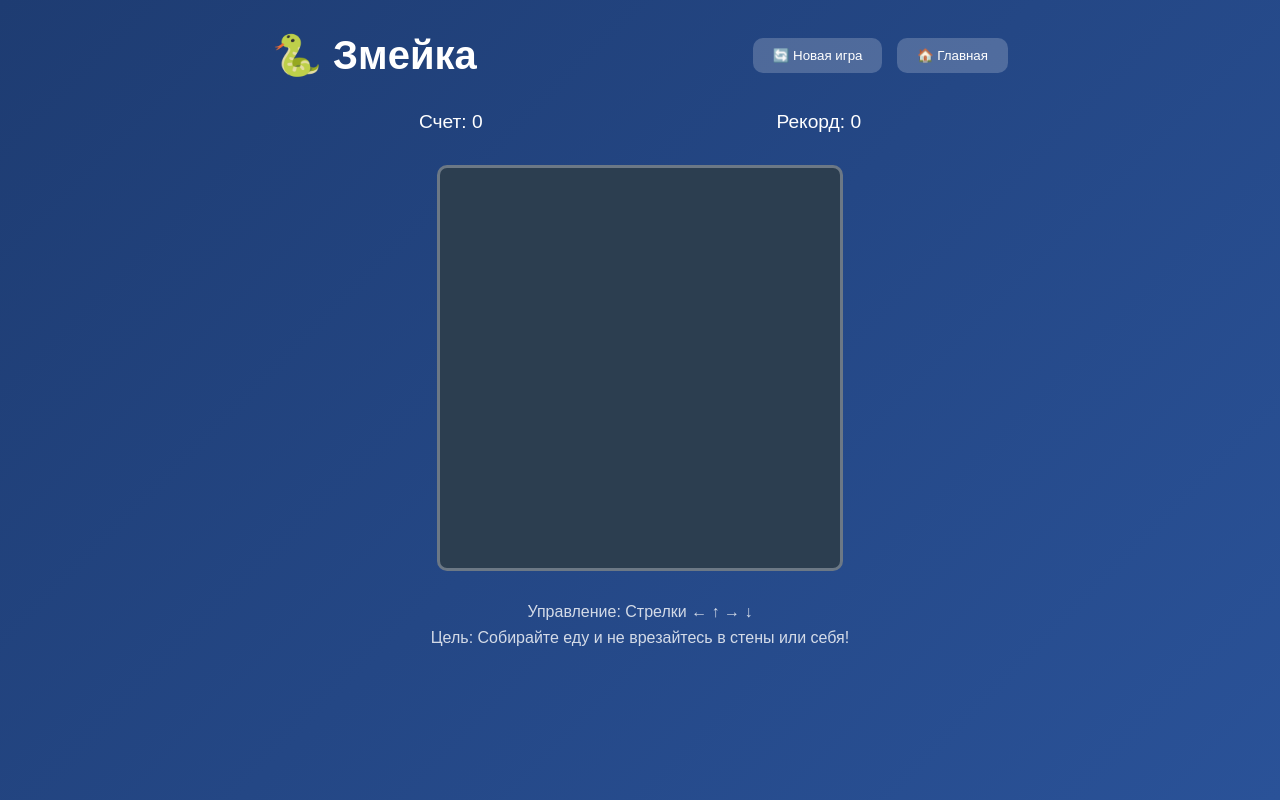
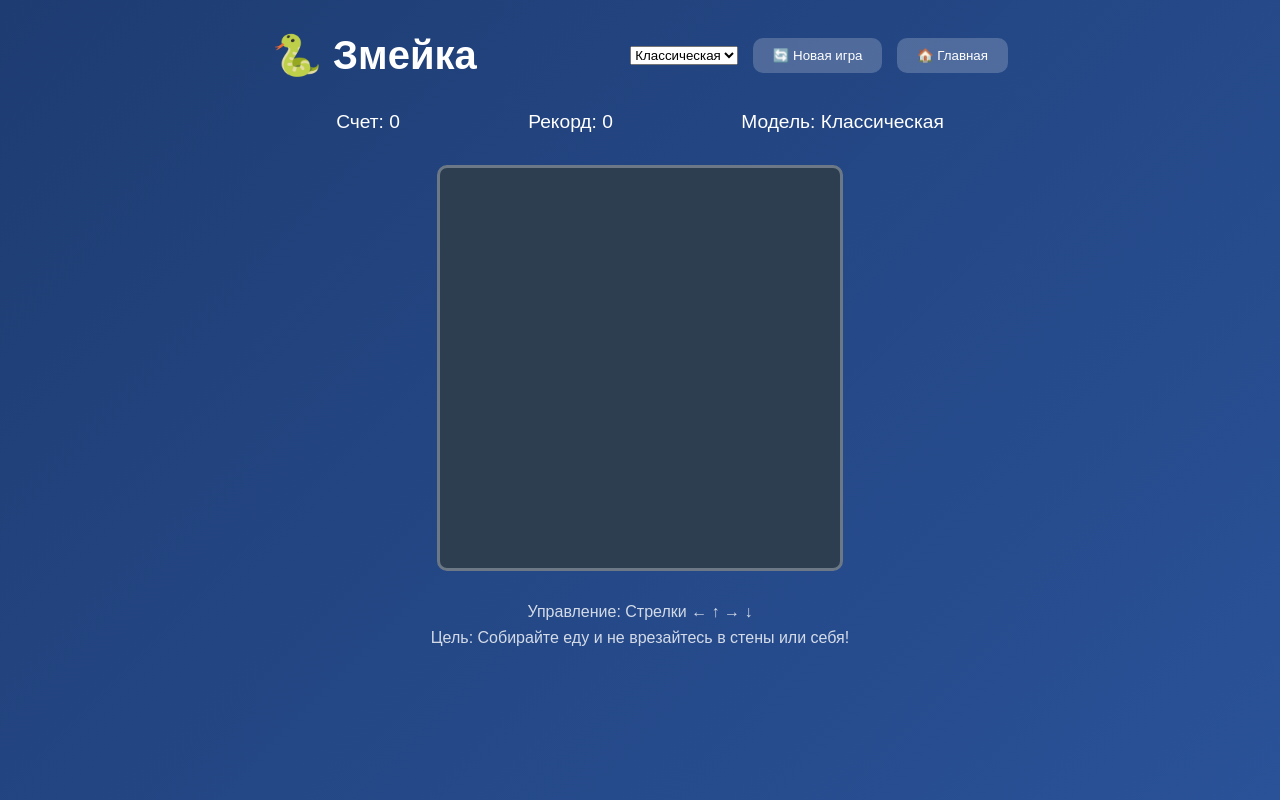
Before and after one commit to ArKufa/new-game, a website: page games/snake/snake.html in a window 1280 px wide. Drawn offline with Linux system fonts and the light colour scheme.

Commit message:
Update snake.html

```diff
--- a/games/snake/snake.html
+++ b/games/snake/snake.html
@@ -11,6 +11,11 @@
         <header>
             <h1>🐍 Змейка</h1>
             <div class="controls">
+                <select id="modelSelect">
+                    <option value="classic">Классическая</option>
+                    <option value="modern">Модерн</option>
+                    <option value="retro">Ретро</option>
+                </select>
                 <button onclick="resetGame()">🔄 Новая игра</button>
                 <button onclick="window.location.href='/'">🏠 Главная</button>
             </div>
@@ -19,6 +24,7 @@
         <div class="game-info">
             <div class="score">Счет: <span id="score">0</span></div>
             <div class="high-score">Рекорд: <span id="highScore">0</span></div>
+            <div class="model-info">Модель: <span id="modelName">Классическая</span></div>
         </div>
 
         <div class="game-container">
```
